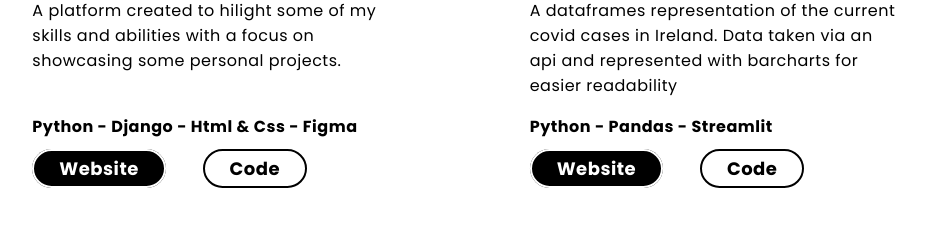
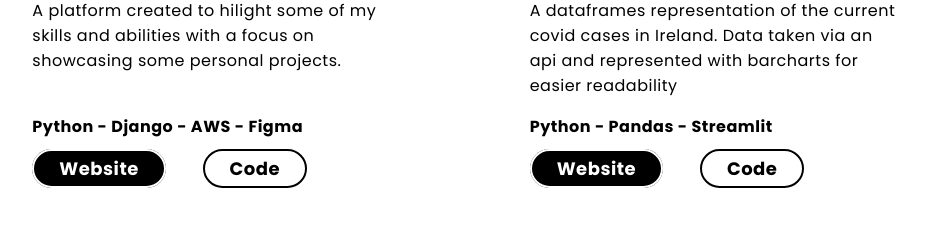
Before and after one commit to daniellambert95/portfolio, a Django app: page / in a window 1280 px wide. Shown: the part 2439-2664 px from the top of the page, without its empty margins (199-1125 px from the left). Run offline with Django 3.2, Linux system fonts and the light colour scheme.

Commit message:
minor change to html

```diff
--- a/portfolio/main_app/templates/main_app/index.html
+++ b/portfolio/main_app/templates/main_app/index.html
@@ -147,7 +147,7 @@
             <h3>My portfolio</h3>
             <p>A platform created to hilight some of my skills and abilities with a focus on showcasing some personal projects.</p>
             <br>
-            <p><b> Python - Django - Html & Css - Figma</b></p>
+            <p><b> Python - Django - AWS - Figma</b></p>
             <div class="buttons">
                 <a id="button_main" href="#" target="blank"> Website</a>
                 <a id="button" href="https://github.com/daniellambert95/portfolio" target="blank"> Code</a>
```
